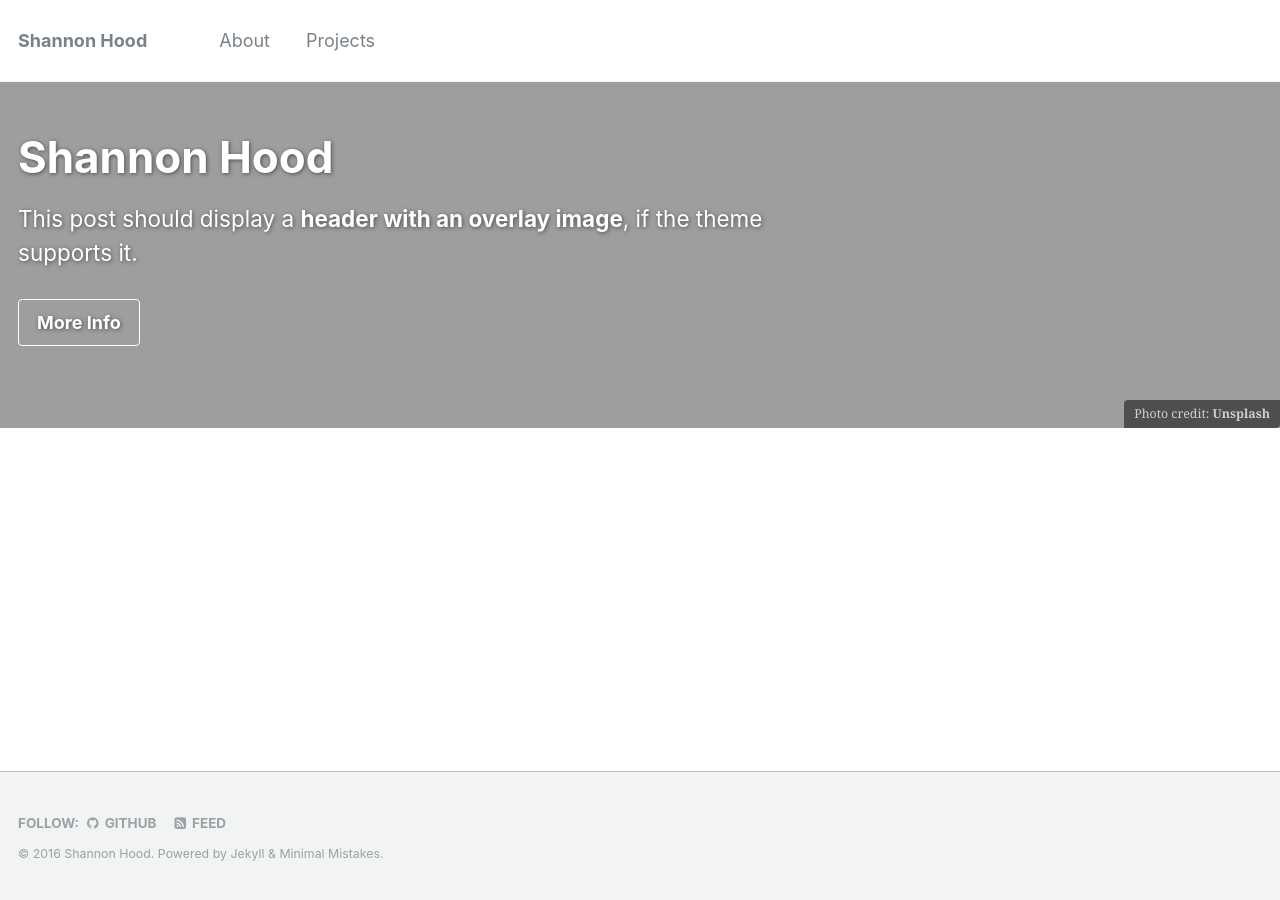
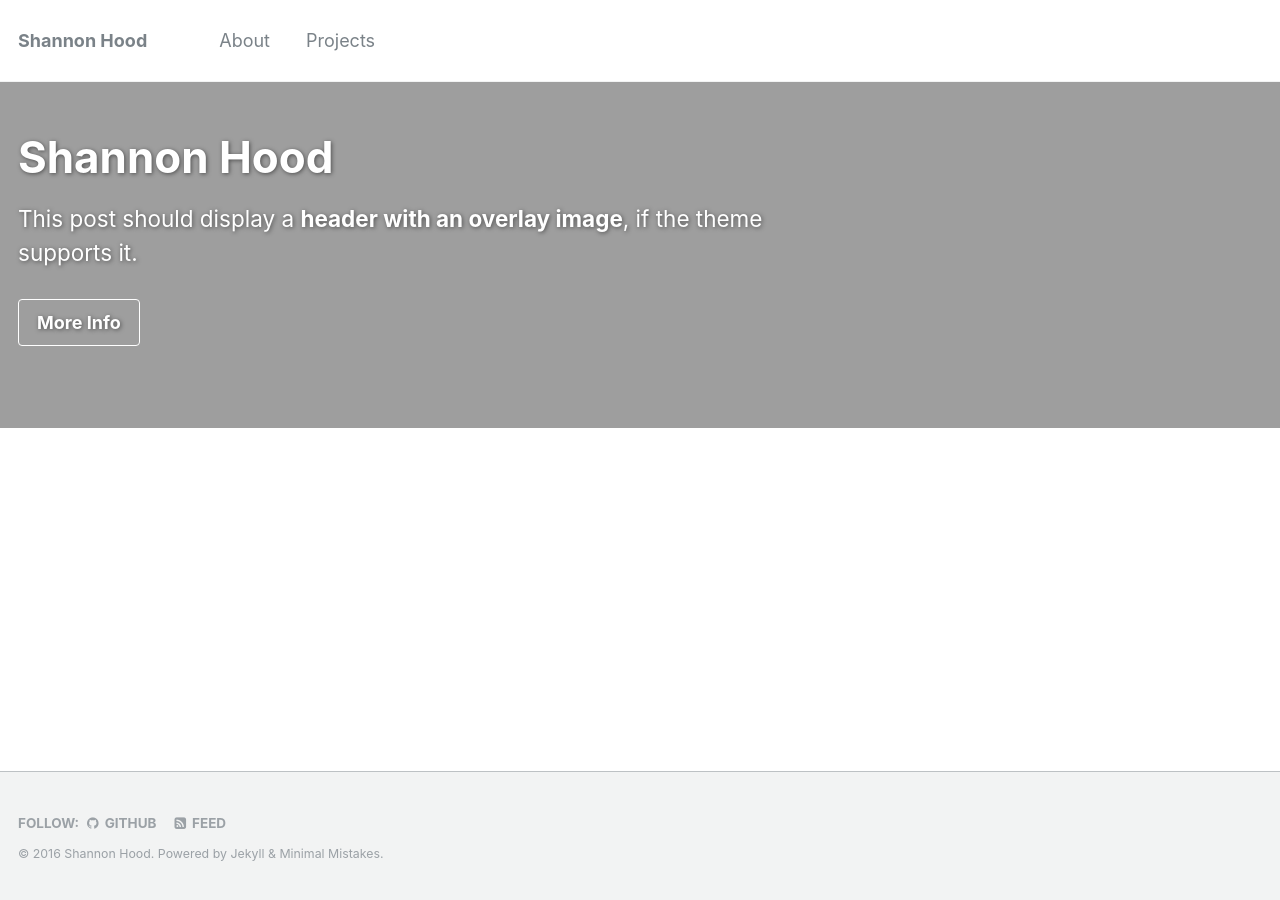
Before and after one commit to hoodsr/hoodsr.github.io, a Jekyll site: the page built from index.html, in a window 1280 px wide. Built offline with Jekyll 4.4.1, drawn with Linux system fonts in a browser that asks for light colours; the list of posts is cut into pages by our own code.

Commit message:
minimal mistakes customized

```diff
--- a/_config.yml
+++ b/_config.yml
@@ -78,7 +78,7 @@
 # Site Author
 author:
   name             : "Shannon Hood"
-  avatar           : "bio-photo.jpg"
+  avatar           : "shannon-photo.jpg"
   bio              : "I graduated from the University of South Carolina in May 2016 with
                     a B.S. in Computer Science and minors in Math and German. I'm currently
                     getting my Master's while working as a research assistant in the Autonomous
--- a/index.html
+++ b/index.html
@@ -3,9 +3,9 @@
 excerpt: "This post should display a **header with an overlay image**, if the theme supports it."
 header:
   overlay_image: unsplash-image-1.jpg
-  caption: "Photo credit: [**Unsplash**](https://unsplash.com)"
   cta_label: "More Info"
   cta_url: "https://unsplash.com"
+author_profile: true
 
 ---
 <!--
```
Also changed, not shown: images/shannon-photo.jpg (added).
